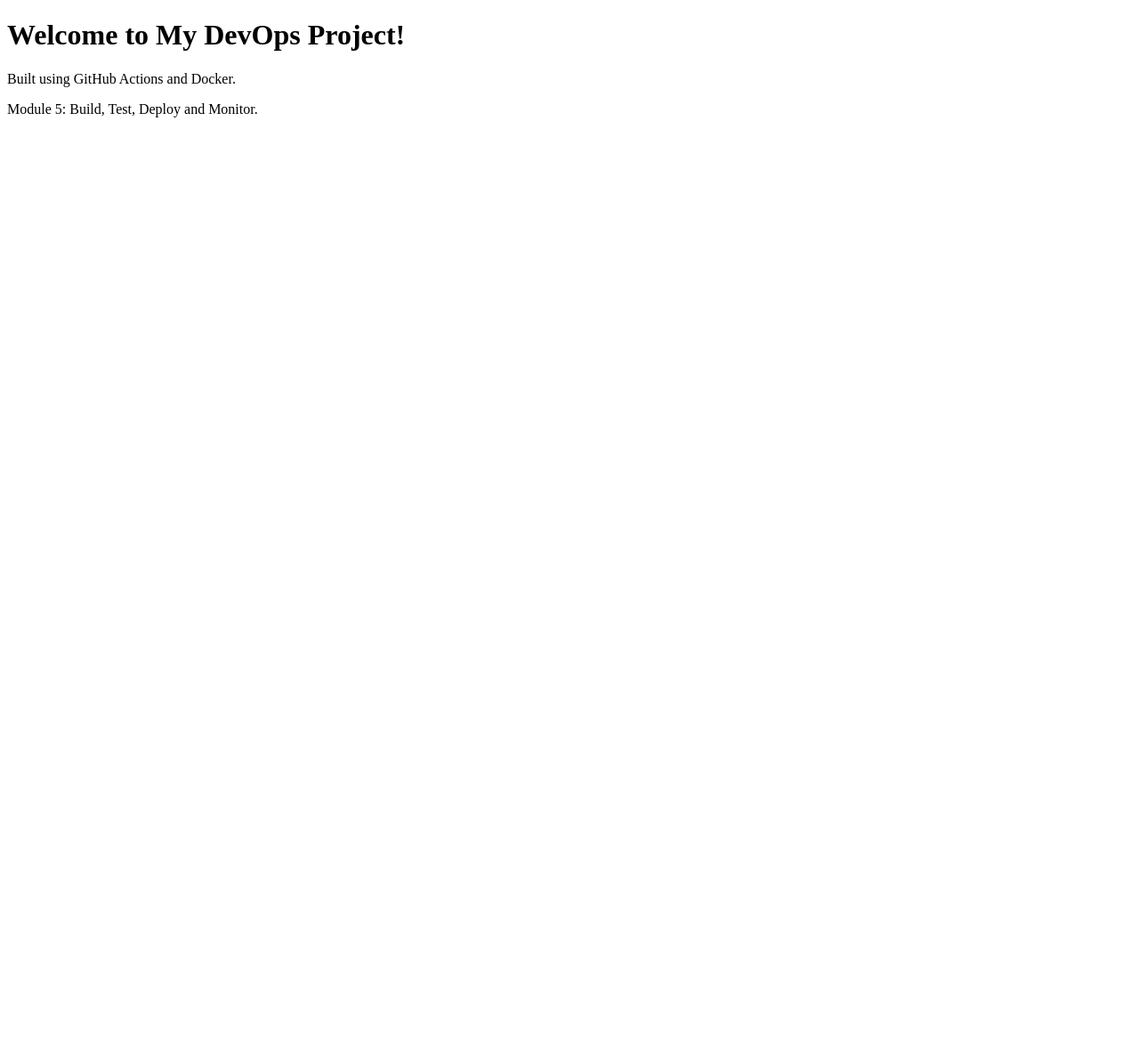
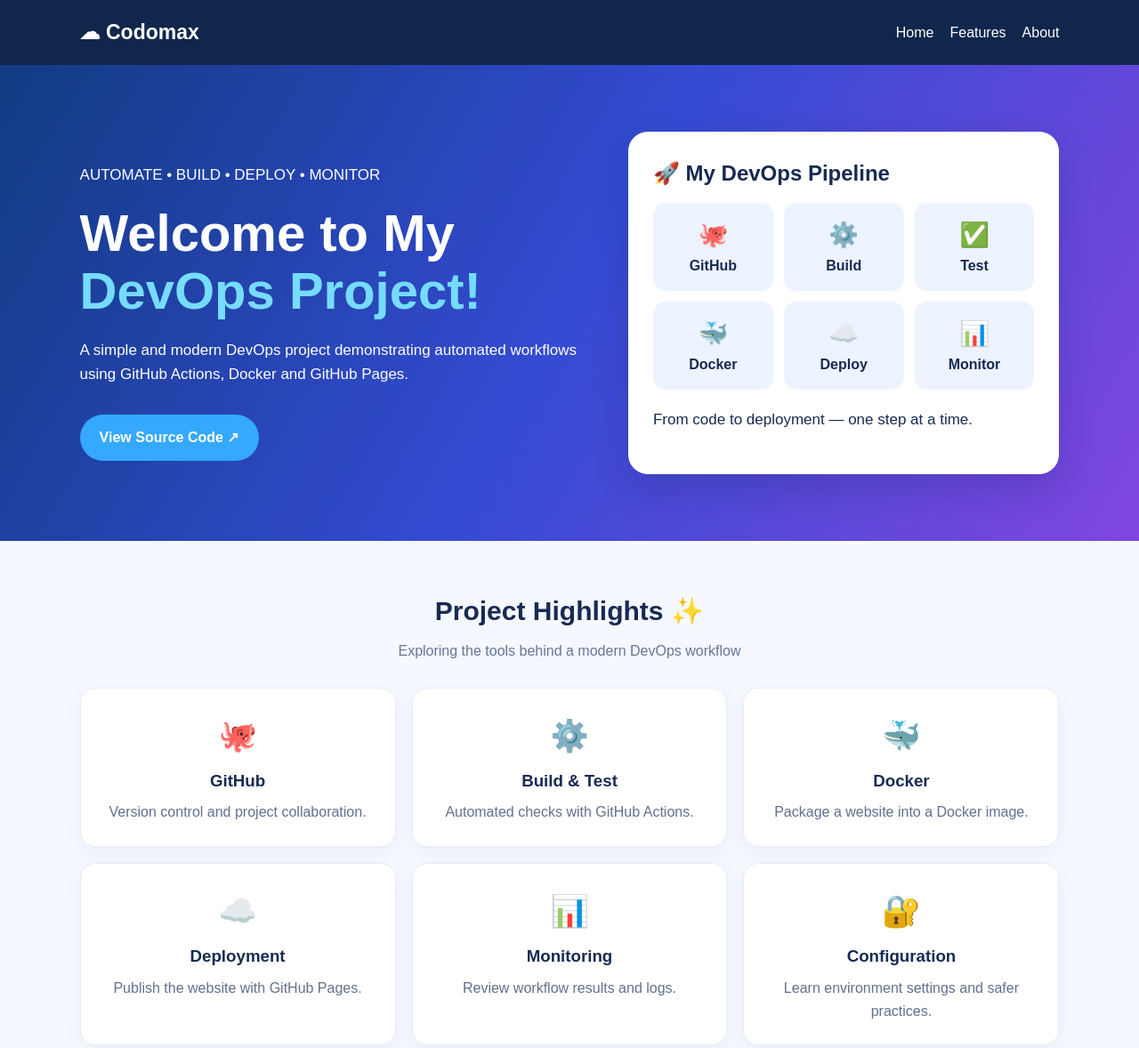
Before and after one commit to bhavanasutagatti-cyber/codomax-module-5-devops, a plain HTML site: page index.html in a window 1280 px wide. Shown: the top 1178 px of the page at 89% size. Before the commit the page ends 800 px from the top, so only its background shows below. Drawn offline with Linux system fonts and the light colour scheme.

Commit message:
Revamp index.html with new styles and content
Updated the title and added styles for layout and design. Enhanced the navigation and hero section with new content and structure.

```diff
--- a/index.html
+++ b/index.html
@@ -2,13 +2,88 @@
 <!DOCTYPE html>
 <html lang="en">
 <head>
-    <meta charset="UTF-8">
-    <meta name="viewport" content="width=device-width, initial-scale=1.0">
-    <title>Codomax DevOps Project</title>
+<meta charset="UTF-8">
+<meta name="viewport" content="width=device-width, initial-scale=1.0">
+<title>Codomax | DevOps Project</title>
+<style>
+*{box-sizing:border-box;margin:0;padding:0}
+body{font-family:Arial,sans-serif;background:#f5f8ff;color:#172b52;line-height:1.6}
+nav{background:#10264b;color:white;padding:18px 7%;display:flex;justify-content:space-between;align-items:center;gap:15px;flex-wrap:wrap}
+nav strong{font-size:23px}
+nav a{color:white;text-decoration:none;margin-left:18px}
+.hero{padding:75px 7%;color:white;background:linear-gradient(120deg,#123b82,#344bd2,#8046df);display:grid;grid-template-columns:1.2fr 1fr;gap:35px;align-items:center}
+.hero h1{font-size:clamp(36px,5vw,58px);line-height:1.12;margin:15px 0}
+.hero h1 span{color:#76dcff}
+.hero p{font-size:17px;margin:20px 0}
+.btn{display:inline-block;background:#35a8ff;color:white;padding:13px 22px;border-radius:30px;text-decoration:none;font-weight:bold;margin-top:12px}
+.panel{background:#fff;color:#172b52;border-radius:22px;padding:28px;box-shadow:0 15px 40px #101d5533}
+.panel h2{margin-bottom:14px}
+.pipeline{display:grid;grid-template-columns:repeat(3,1fr);gap:12px}
+.stage{background:#edf3ff;border-radius:14px;padding:15px 5px;text-align:center;font-weight:bold}
+.stage span{display:block;font-size:27px}
+section{padding:55px 7%;text-align:center}
+section h2{font-size:30px;margin-bottom:8px}
+.sub{color:#657695;margin-bottom:28px}
+.cards{display:grid;grid-template-columns:repeat(3,1fr);gap:18px;margin-top:28px}
+.card{background:white;border:1px solid #e7ecf7;border-radius:17px;padding:25px 18px;box-shadow:0 7px 20px #142b520c}
+.card .emoji{font-size:35px}
+.card h3{margin:8px 0}
+.card p{color:#61718e}
+.about{background:#e9f1ff}
+footer{background:#10264b;color:white;text-align:center;padding:28px}
+@media(max-width:700px){.hero{grid-template-columns:1fr;padding:48px 6%}.cards{grid-template-columns:1fr}.pipeline{grid-template-columns:repeat(2,1fr)}nav{padding:16px 5%}nav a{margin-left:5px}.hero h1{font-size:39px}}
+</style>
 </head>
 <body>
-    <h1>Welcome to My DevOps Project!</h1>
-    <p>Built using GitHub Actions and Docker.</p>
-    <p>Module 5: Build, Test, Deploy and Monitor.</p>
+<nav>
+<strong>☁ Codomax</strong>
+<div><a href="#home">Home</a><a href="#features">Features</a><a href="#about">About</a></div>
+</nav>
+
+<header class="hero" id="home">
+<div>
+<p> AUTOMATE • BUILD • DEPLOY • MONITOR</p>
+<h1>Welcome to My <span>DevOps Project!</span></h1>
+<p>A simple and modern DevOps project demonstrating automated workflows using GitHub Actions, Docker and GitHub Pages.</p>
+<a class="btn" href="https://github.com/bhavanasutagatti-cyber/codomax-module-5-devops" target="_blank" rel="noopener">View Source Code ↗</a>
+</div>
+<div class="panel">
+<h2>🚀 My DevOps Pipeline</h2>
+<div class="pipeline">
+<div class="stage"><span>🐙</span>GitHub</div>
+<div class="stage"><span>⚙️</span>Build</div>
+<div class="stage"><span>✅</span>Test</div>
+<div class="stage"><span>🐳</span>Docker</div>
+<div class="stage"><span>☁️</span>Deploy</div>
+<div class="stage"><span>📊</span>Monitor</div>
+</div>
+<p style="margin-top:20px">From code to deployment — one step at a time.</p>
+</div>
+</header>
+
+<section id="features">
+<h2>Project Highlights ✨</h2>
+<p class="sub">Exploring the tools behind a modern DevOps workflow</p>
+<div class="cards">
+<div class="card"><div class="emoji">🐙</div><h3>GitHub</h3><p>Version control and project collaboration.</p></div>
+<div class="card"><div class="emoji">⚙️</div><h3>Build & Test</h3><p>Automated checks with GitHub Actions.</p></div>
+<div class="card"><div class="emoji">🐳</div><h3>Docker</h3><p>Package a website into a Docker image.</p></div>
+<div class="card"><div class="emoji">☁️</div><h3>Deployment</h3><p>Publish the website with GitHub Pages.</p></div>
+<div class="card"><div class="emoji">📊</div><h3>Monitoring</h3><p>Review workflow results and logs.</p></div>
+<div class="card"><div class="emoji">🔐</div><h3>Configuration</h3><p>Learn environment settings and safer practices.</p></div>
+</div>
+</section>
+
+<section class="about" id="about">
+<h2>About This Project</h2>
+<p class="sub">A hands-on learning project for Codomax Module 5.</p>
+<p>Learning DevOps through GitHub, continuous integration, Docker image building, website deployment and workflow monitoring.</p>
+</section>
+
+<footer>
+<h3>Codomax | DevOps Learning Journey</h3>
+<p>Built with HTML, CSS, GitHub Actions, Docker and GitHub Pages.</p>
+<p>Keep learning. Keep building. Keep improving. 💙</p>
+</footer>
 </body>
 </html>
```
